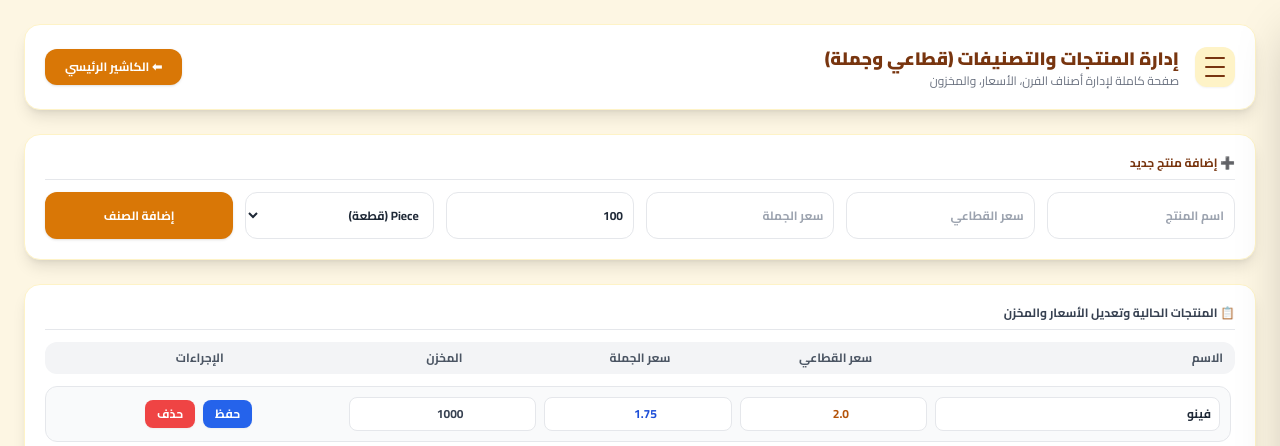
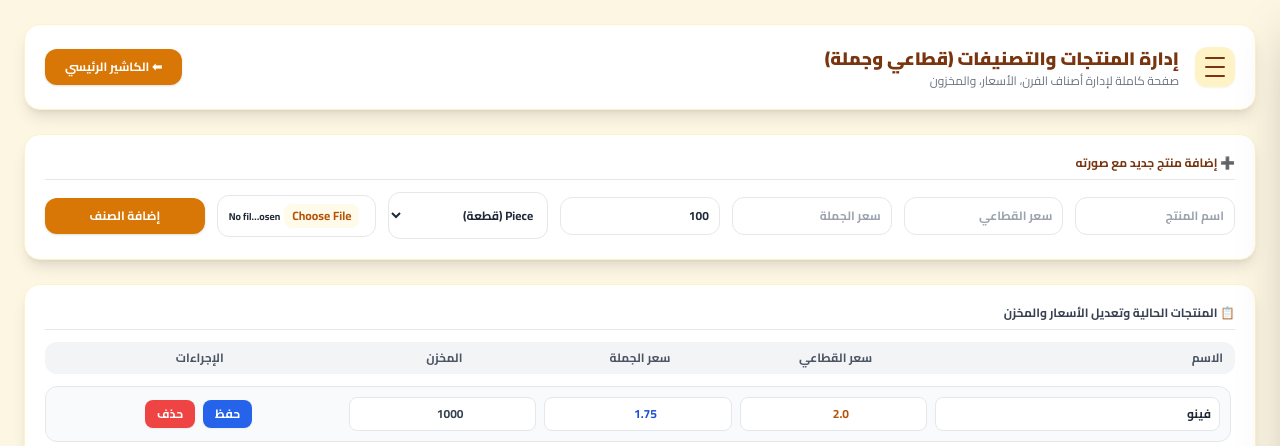
Before and after one commit to kyrillosashraf/bakery-system, a Flask app: page /products_manage in a window 1280 px wide. Shown: the top 446 px of the page. Run offline with Flask 3, Linux system fonts and the light colour scheme; the visitor is signed in with stand-in values (Sample User, id 1); data comes from the database, SQL or seed files in the repository; some libraries are stand-ins or nearby versions.

Commit message:
Update products_manage.html

```diff
--- a/templates/products_manage.html
+++ b/templates/products_manage.html
@@ -27,10 +27,10 @@
             </a>
         </div>
 
-        <!-- إضافة منتج جديد -->
+        <!-- إضافة منتج جديد مع خانة رفع الصورة -->
         <div class="bg-white p-5 rounded-2xl border border-amber-100 shadow-lg space-y-3">
-            <h3 class="font-bold text-amber-900 text-xs border-b pb-2">➕ إضافة منتج جديد</h3>
-            <div class="grid grid-cols-1 sm:grid-cols-2 md:grid-cols-6 gap-3">
+            <h3 class="font-bold text-amber-900 text-xs border-b pb-2">➕ إضافة منتج جديد مع صورته</h3>
+            <div class="grid grid-cols-1 sm:grid-cols-2 md:grid-cols-7 gap-3 items-center">
                 <input type="text" id="new-name" placeholder="اسم المنتج" class="border bg-white p-2.5 rounded-xl text-xs font-bold outline-none focus:border-amber-500">
                 <input type="number" id="new-price" placeholder="سعر القطاعي" class="border bg-white p-2.5 rounded-xl text-xs font-bold outline-none focus:border-amber-500">
                 <input type="number" id="new-wholesale" placeholder="سعر الجملة" class="border bg-white p-2.5 rounded-xl text-xs font-bold outline-none focus:border-amber-500">
@@ -39,6 +39,9 @@
                     <option value="piece">Piece (قطعة)</option>
                     <option value="kg">KG (كيلو)</option>
                 </select>
+                <!-- خانة اختيار الصورة -->
+                <input type="file" id="new-image" accept="image/*" class="border bg-white p-2 rounded-xl text-[10px] font-bold outline-none focus:border-amber-500 file:mr-2 file:py-1 file:px-2 file:rounded-lg file:border-0 file:text-xs file:font-bold file:bg-amber-50 file:text-amber-700 hover:file:bg-amber-100">
+
                 <button onclick="addNewProduct()" class="bg-amber-600 hover:bg-amber-700 text-white p-2.5 rounded-xl text-xs font-bold shadow cursor-pointer">إضافة الصنف</button>
             </div>
         </div>
@@ -93,16 +96,26 @@
             let wholesale_price = document.getElementById('new-wholesale').value || 0;
             let stock = document.getElementById('new-stock').value || 100;
             let unit = document.getElementById('new-unit').value;
+            let imageFile = document.getElementById('new-image').files[0];
 
             if(!name || !price) {
                 showToast('من فضلك أدخل اسم المنتج وسعر القطاعي!');
                 return;
             }
 
+            let formData = new FormData();
+            formData.append('name', name);
+            formData.append('price', price);
+            formData.append('wholesale_price', wholesale_price);
+            formData.append('stock', stock);
+            formData.append('unit', unit);
+            if(imageFile) {
+                formData.append('image', imageFile);
+            }
+
             fetch('/add_product', {
                 method: 'POST',
-                headers: { 'Content-Type': 'application/json' },
-                body: JSON.stringify({ name, price, wholesale_price, stock, unit, image_path: 'fino.png' })
+                body: formData
             }).then(res => res.json()).then(data => {
                 if(data.success) {
                     showToast('تم إضافة المنتج بنجاح!', 'success');
```
